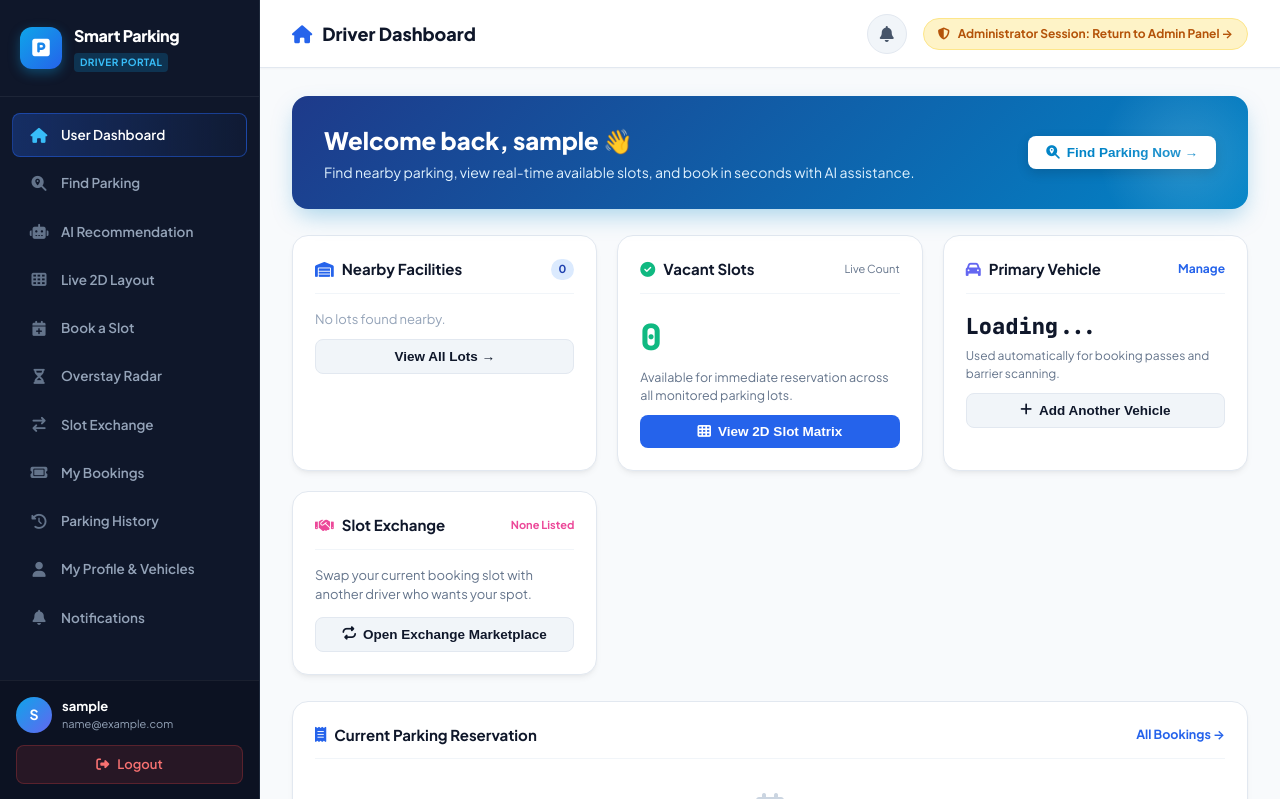
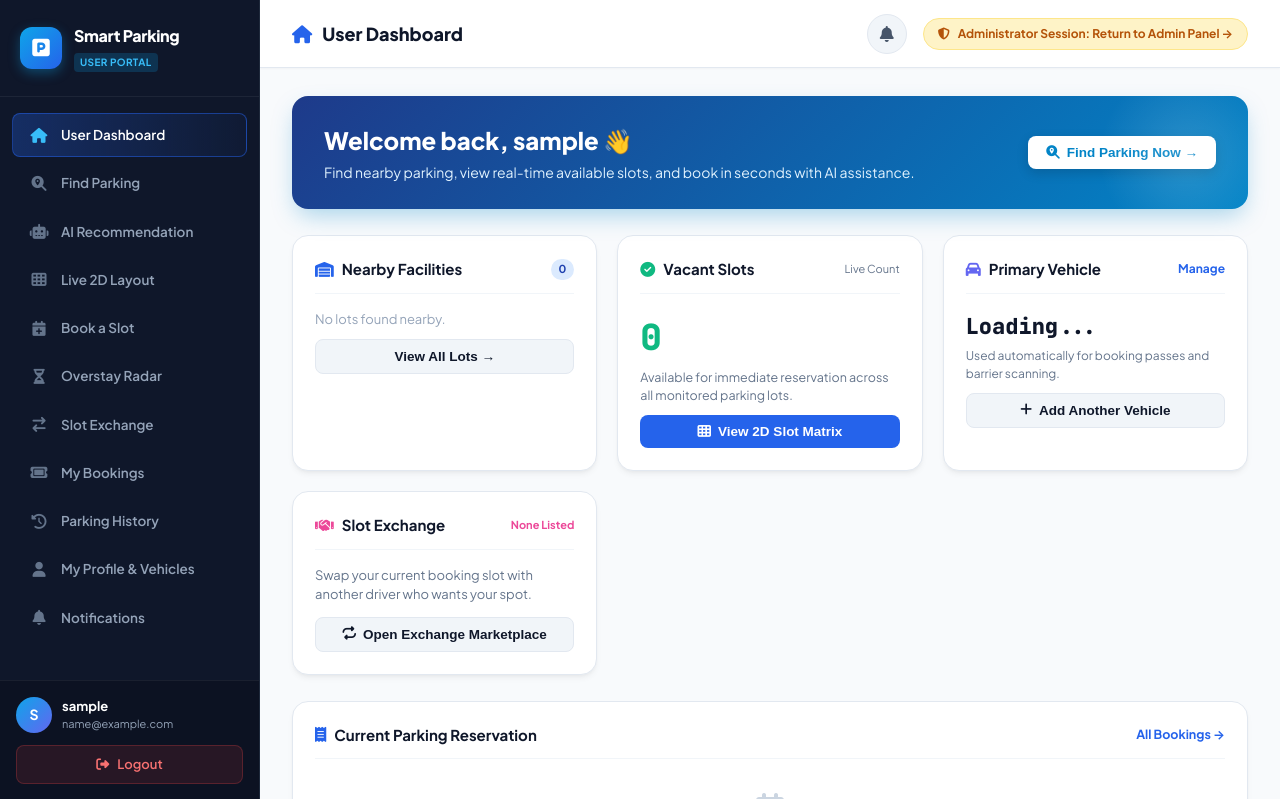
Before and after one commit to spoorthishetty05/AI-Based-Smart-Parking-Management-System-, a Flask app: page /user in a window 1280 px wide. Shown: the top 799 px of the page. Run offline with Flask 3, Linux system fonts and the light colour scheme; the visitor is signed in with stand-in values (Sample User, id 1); data that the repository does not hold is empty.

Commit message:
fix(ui): unify User Dashboard portal terminology and hide rates in nearby facilities

```diff
--- a/static/js/user_panel.js
+++ b/static/js/user_panel.js
@@ -173,7 +173,7 @@ function switchUserTab(tabId) {
 
   // Header title update
   const titles = {
-    'dashboard': '<i class="fas fa-home"></i> Driver Dashboard',
+    'dashboard': '<i class="fas fa-home"></i> User Dashboard',
     'profile': '<i class="fas fa-user-circle"></i> My Profile & Vehicles',
     'find': '<i class="fas fa-search-location"></i> Find Parking Lots',
     'recommendation': '<i class="fas fa-robot"></i> AI Parking Recommendation',
@@ -222,7 +222,7 @@ async function loadUserDashboard() {
         userProfile = pData.user || pData.profile || {};
         userVehicles = pData.vehicles || [];
         const nameEl = document.getElementById('dashWelcomeName');
-        if (nameEl) nameEl.textContent = userProfile.name || 'Driver';
+        if (nameEl) nameEl.textContent = userProfile.name || 'User';
 
         const vehElem = document.getElementById('dashVehiclePlate');
         if (vehElem) {
@@ -464,7 +464,6 @@ function renderDashboardNearbyLots(lots) {
       </div>
       <div style="text-align:right;">
         <span style="color:#10b981; font-weight:800; font-size:13px;">${l.available_count || 0} Open</span>
-        <div style="font-size:11px; color:#64748b;">₹${l.hourly_rate || 40}/hr</div>
       </div>
     </div>
   `;
--- a/templates/booking_panel.html
+++ b/templates/booking_panel.html
@@ -778,7 +778,7 @@
         </div>
         <div>
           <div class="user-brand-title">Smart Parking</div>
-          <span class="user-brand-badge">DRIVER PORTAL</span>
+          <span class="user-brand-badge">USER PORTAL</span>
         </div>
       </div>
 
--- a/templates/my_bookings.html
+++ b/templates/my_bookings.html
@@ -76,7 +76,7 @@
         </div>
         <div>
           <div class="user-brand-title">Smart Parking</div>
-          <span class="user-brand-badge">DRIVER PORTAL</span>
+          <span class="user-brand-badge">USER PORTAL</span>
         </div>
       </div>
 
--- a/templates/user_panel.html
+++ b/templates/user_panel.html
@@ -33,7 +33,7 @@
         </div>
         <div>
           <div class="user-brand-title">Smart Parking</div>
-          <span class="user-brand-badge">DRIVER PORTAL</span>
+          <span class="user-brand-badge">USER PORTAL</span>
         </div>
       </div>
 
@@ -109,11 +109,11 @@
       <div class="user-sidebar-footer">
         <div class="user-profile-pill">
           <div class="user-avatar-circle">
-            {{ session.get('user_name', 'Driver')[0] | upper }}
+            {{ session.get('user_name', 'User')[0] | upper }}
           </div>
           <div class="user-profile-meta">
-            <h4>{{ session.get('user_name', 'Driver') }}</h4>
-            <p>{{ session.get('user_email', 'driver@example.com') }}</p>
+            <h4>{{ session.get('user_name', 'User') }}</h4>
+            <p>{{ session.get('user_email', 'user@example.com') }}</p>
           </div>
         </div>
         <a href="/logout" class="btn-user-signout" id="logoutBtn" title="Logout">
@@ -130,7 +130,7 @@
       <!-- Topbar -->
       <header class="user-topbar">
         <div class="user-topbar-title" id="userTopHeaderTitle">
-          <i class="fas fa-home"></i> Driver Dashboard
+          <i class="fas fa-home"></i> User Dashboard
         </div>
         <div style="display:flex; align-items:center; gap:16px;">
 
@@ -161,7 +161,7 @@
           <!-- Welcome Banner -->
           <div class="user-welcome-banner">
             <div class="user-welcome-text">
-              <h2>Welcome back, <span id="dashWelcomeName">{{ session.get('user_name', 'Driver') }}</span> 👋</h2>
+              <h2>Welcome back, <span id="dashWelcomeName">{{ session.get('user_name', 'User') }}</span> 👋</h2>
               <p>Find nearby parking, view real-time available slots, and book in seconds with AI assistance.</p>
             </div>
             <div>
```
Also changed, not shown: report.md (+16 -0 lines).
